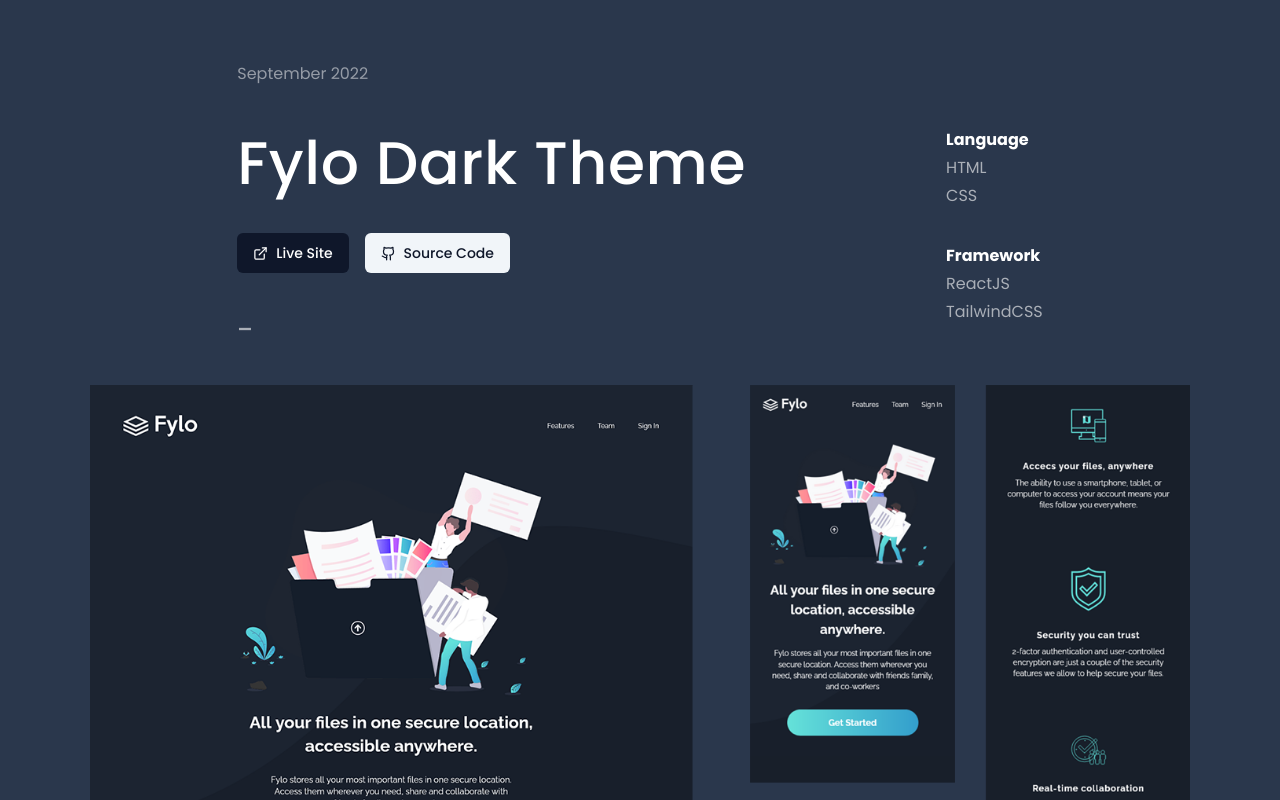
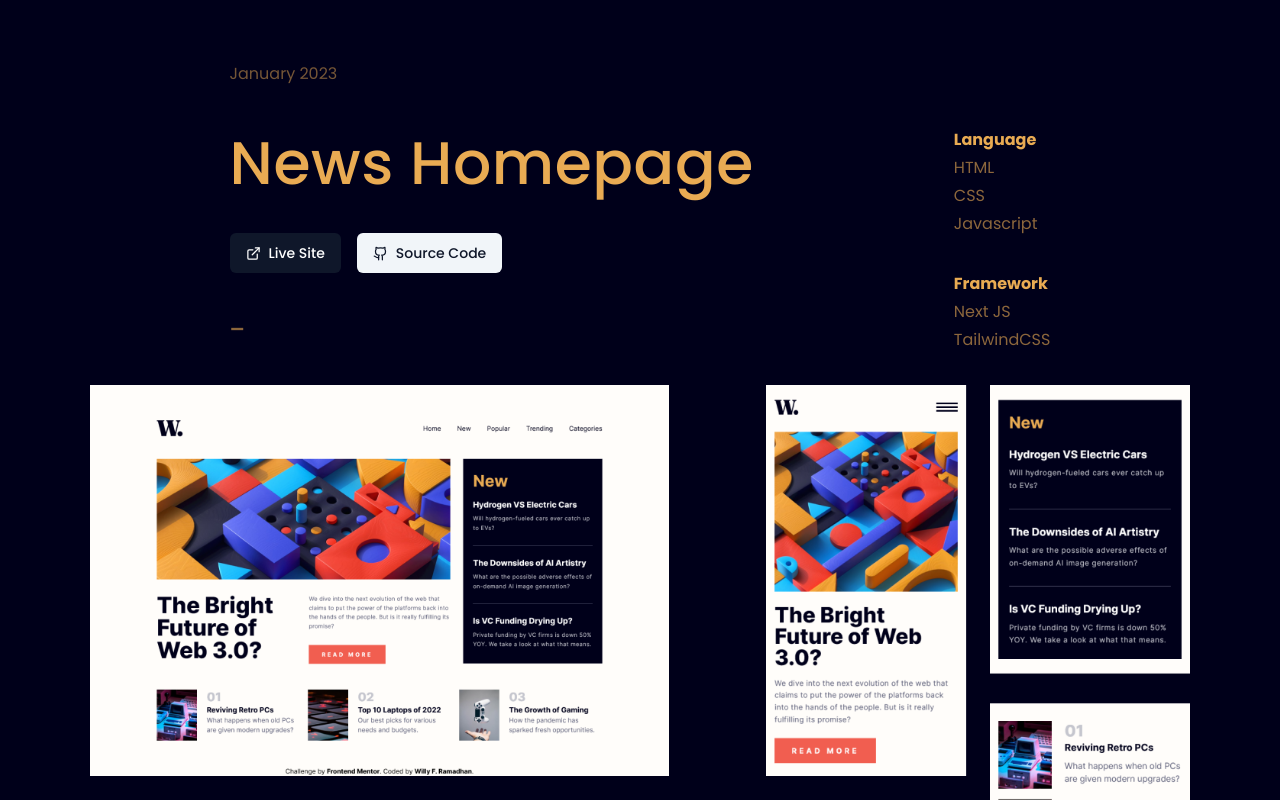
Before and after one commit to wllyvx/my-portfolio, a Next.js app: page / in a window 1280 px wide. Shown: the part 760-1560 px from the top of the page. Built offline with nearby package versions, Linux system fonts and the light colour scheme.

Commit message:
adding news homepage to works

```diff
--- a/app/globals.css
+++ b/app/globals.css
@@ -23,6 +23,11 @@
     background: #ffcc66;
   }
 
+  #huddle {
+    background: #2a374c;
+    color: white;
+  }
+
   #loopstudio {
     background: #cc66cc;
     color: black;
@@ -33,7 +38,7 @@
     color: white;
   }
 
-  #huddle {
-    background: #2a374c;
-    color: white;
+  #news-homepage {
+    background: #00001A;
+    color: #E9AB53;
   }
--- a/data/data.ts
+++ b/data/data.ts
@@ -60,6 +60,18 @@
       framework: ["ReactJS", "TailwindCSS"],
       desc: "-"
     },
+    {
+      id: "6",
+      img: "news-homepage.png",
+      title: "News Homepage",
+      site: "https://news-homepage-mocha.vercel.app/",
+      source: "https://github.com/wllyvx/news-homepage",
+      background: "news-homepage",
+      date: "January 2023",
+      lang: ["HTML", "CSS", "Javascript"],
+      framework: ["Next JS", "TailwindCSS"],
+      desc: "-"
+    },
   ],
 };
 
```
Also changed, not shown: public/img/works/news-homepage.png (added).
